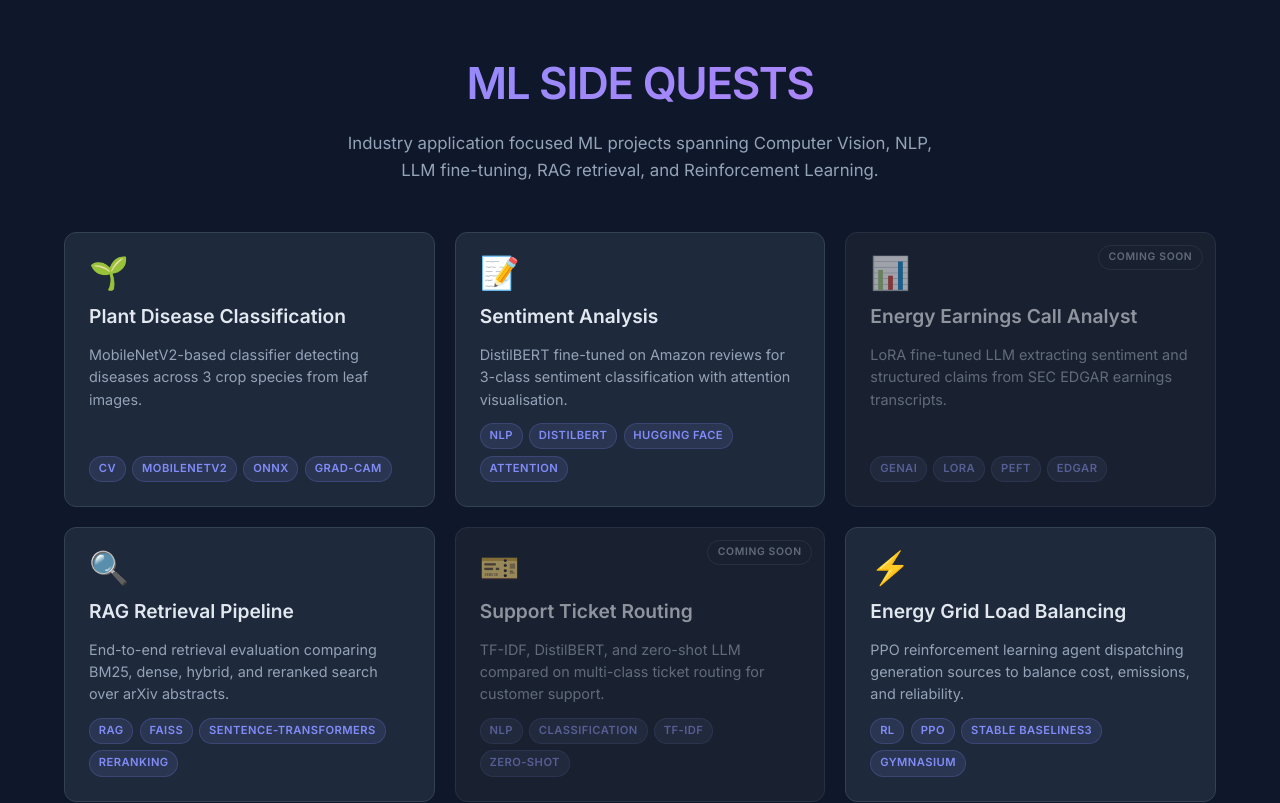
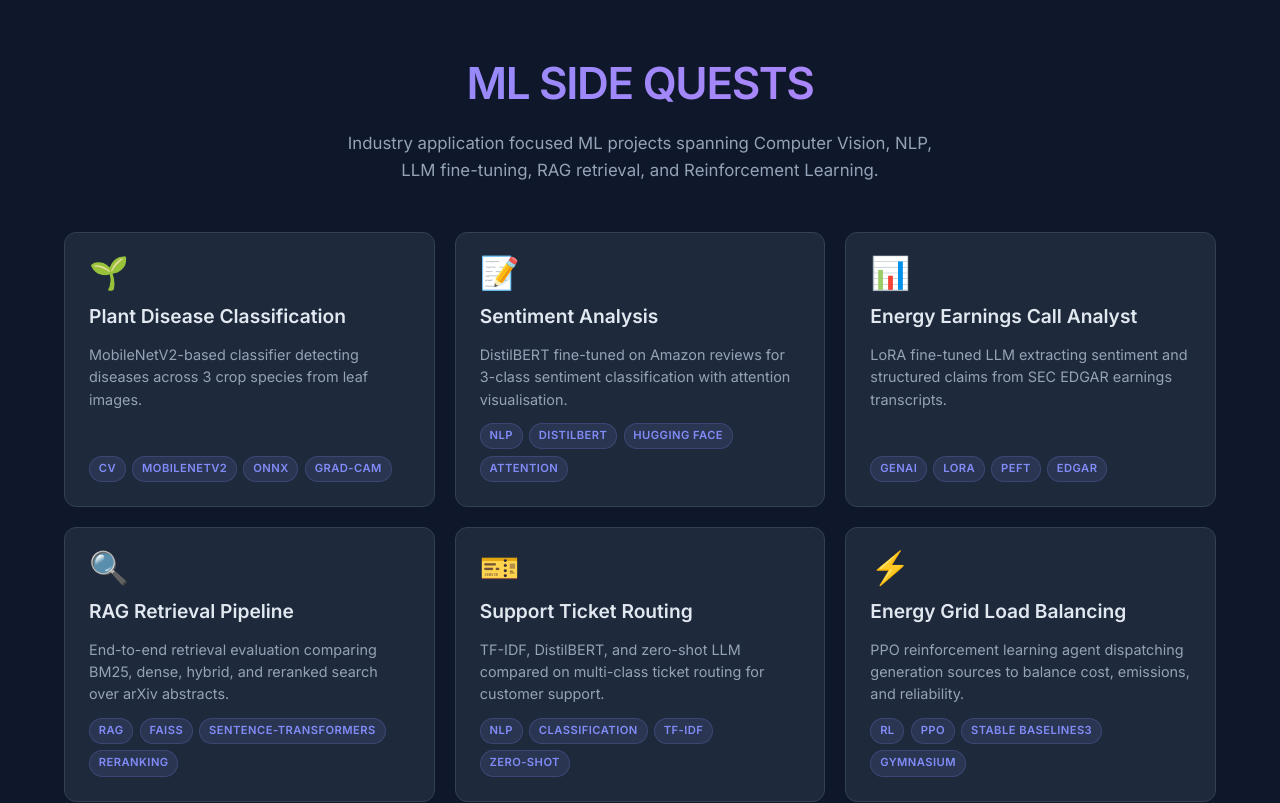
Before and after one commit to allanmichaelhender/ML_side_quests, a React (Vite) app in the folder vercel_frontend/: page / in a window 1280 px wide. Shown: the top 803 px of the page. Built offline with nearby package versions, Linux system fonts and the light colour scheme.

Commit message:
updating app 02

```diff
--- a/vercel_frontend/src/App.tsx
+++ b/vercel_frontend/src/App.tsx
@@ -35,7 +35,7 @@ const QUESTS: Quest[] = [
       "LoRA fine-tuned LLM extracting sentiment and structured claims from SEC EDGAR earnings transcripts.",
     emoji: "📊",
     tags: ["GenAI", "LoRA", "PEFT", "EDGAR"],
-    streamlitUrl: null,
+    streamlitUrl: "https://ml-sidequests-03.streamlit.app",
   },
   {
     id: 4,
@@ -53,7 +53,7 @@ const QUESTS: Quest[] = [
       "TF-IDF, DistilBERT, and zero-shot LLM compared on multi-class ticket routing for customer support.",
     emoji: "🎫",
     tags: ["NLP", "Classification", "TF-IDF", "Zero-shot"],
-    streamlitUrl: null,
+    streamlitUrl: "https://ml-sidequests-05.streamlit.app",
   },
   {
     id: 6,
```
Also changed, not shown: 1 other file (tests, documents, lock files or other folders).
